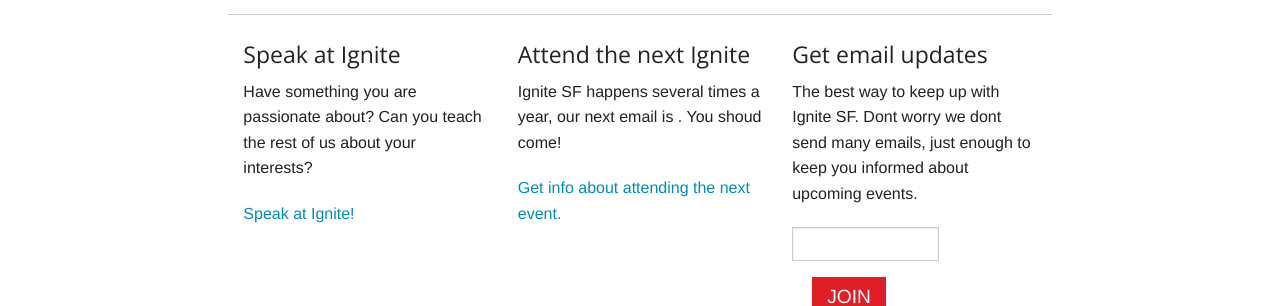
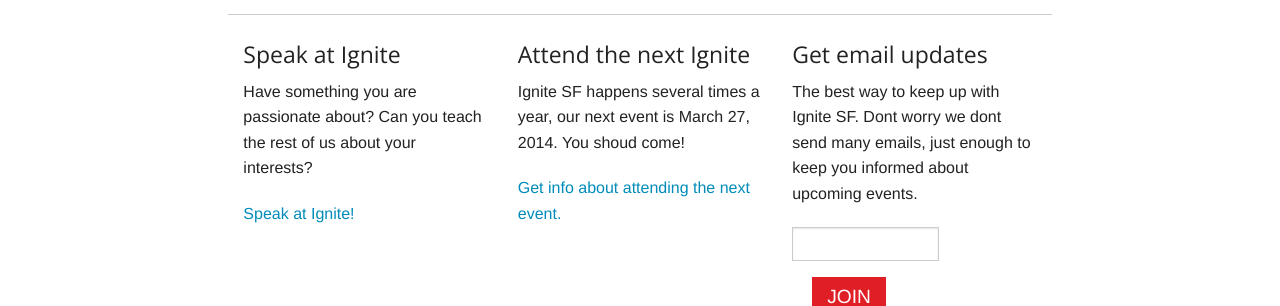
Before and after one commit to ignitesf/ignitesf.github.io, a Jekyll site: the page built from sparks/ignitesf8/charlie.html, in a window 1280 px wide and 1218 px high. Shown: the part 881-1187 px from the top of the window. Built offline with Jekyll 4.4.1, drawn with Linux system fonts in a browser that asks for light colours; Markdown is read by kramdown in place of the engine named in the settings.

Commit message:
add next event date spark pages

```diff
--- a/_config.yml
+++ b/_config.yml
@@ -2,3 +2,4 @@ name: Ignite San Francisco
 markdown: redcarpet
 pygments: true
 relative_permalinks: false
+nextEvent: "March 27, 2014"
--- a/_layouts/spark.html
+++ b/_layouts/spark.html
@@ -22,7 +22,7 @@ layout: default
 
 
   <div class="video">
-    <!-- Embed youtube video --->
+    <!-- Embed youtube video -->
     <div class="flex-video widescreen">
 
       {% if page.videoId %}
@@ -50,7 +50,7 @@ layout: default
 
     <div class="large-4 columns">
       <h4>Attend the next Ignite</h4>
-      <p class="small">Ignite SF happens several times a year, our next email is {{ site.nextEvent }}. You shoud come!</p>
+      <p class="small">Ignite SF happens several times a year, our next event is {{ site.nextEvent }}. You shoud come!</p>
       <p class="small"><a href="/#attend">Get info about attending the next event.</a></p>
     </div>
 
```
